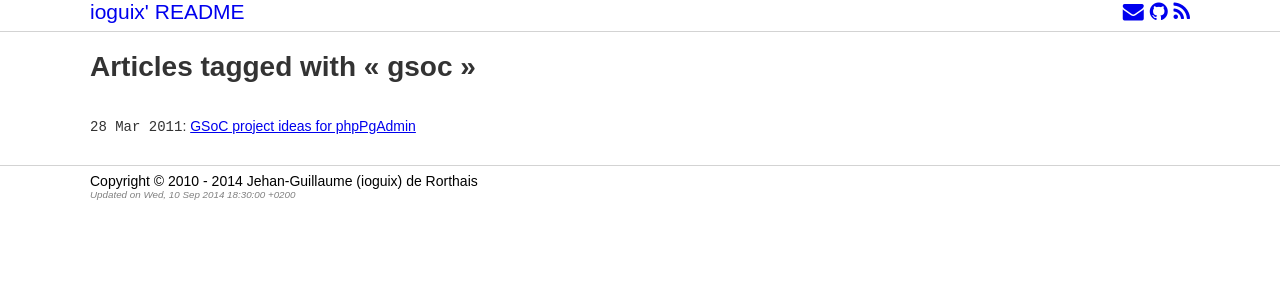
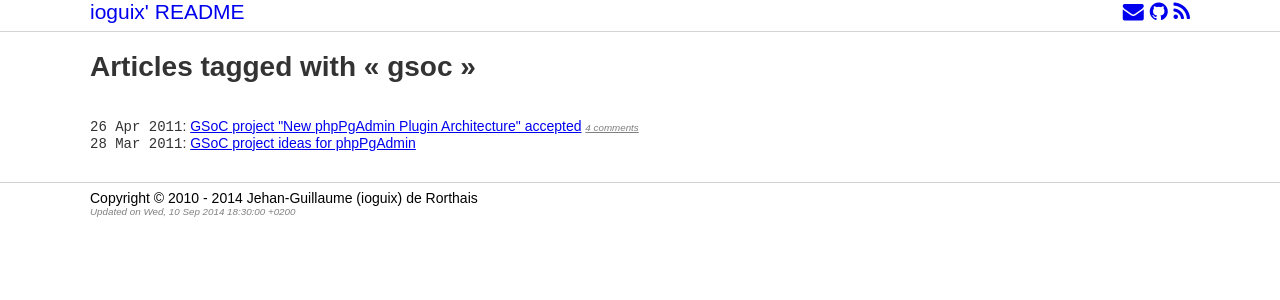
Before and after one commit to VenuMadhavVennu/ioguix.github.io, a Jekyll site: the page built from tag/gsoc.md, in a window 1280 px wide. Shown: the top 300 px of the page. Built offline with Jekyll 4.4.1, drawn with Linux system fonts in a browser that asks for light colours; nearby versions of some CDN libraries.

Commit message:
Tag and styling

```diff
--- a/_layouts/post.html
+++ b/_layouts/post.html
@@ -37,6 +37,7 @@ layout: default
   {{ content }}
 
   <div id="comments">
+    <hr />
     <a class="comments" name="comments">Comments</a>&nbsp;<a href="mailto:ioguix+blog@gmail.com?subject=Post:%20{{ page.title | uri_escape }}">Leave a comment!</a>
     <p>Note: I only publish your name/pseudo, mail subject and content. I will NOT publish your email address.</p>
 {% if nb_cmts > 0 %}
--- a/_posts/2011-04-26-2011-GSoC-project-accepted.textile
+++ b/_posts/2011-04-26-2011-GSoC-project-accepted.textile
@@ -3,7 +3,7 @@ layout: post
 author: ioguix
 title: GSoC project "New phpPgAdmin Plugin Architecture" accepted
 date: 2011-04-26 21:28 +0200
-tags: [phppgadmin, postgresql]
+tags: [phppgadmin, postgresql, gsoc]
 category: postgresql
 ---
 p. Leonardo's project has been accepted for the GSoC 2011 today!
```
